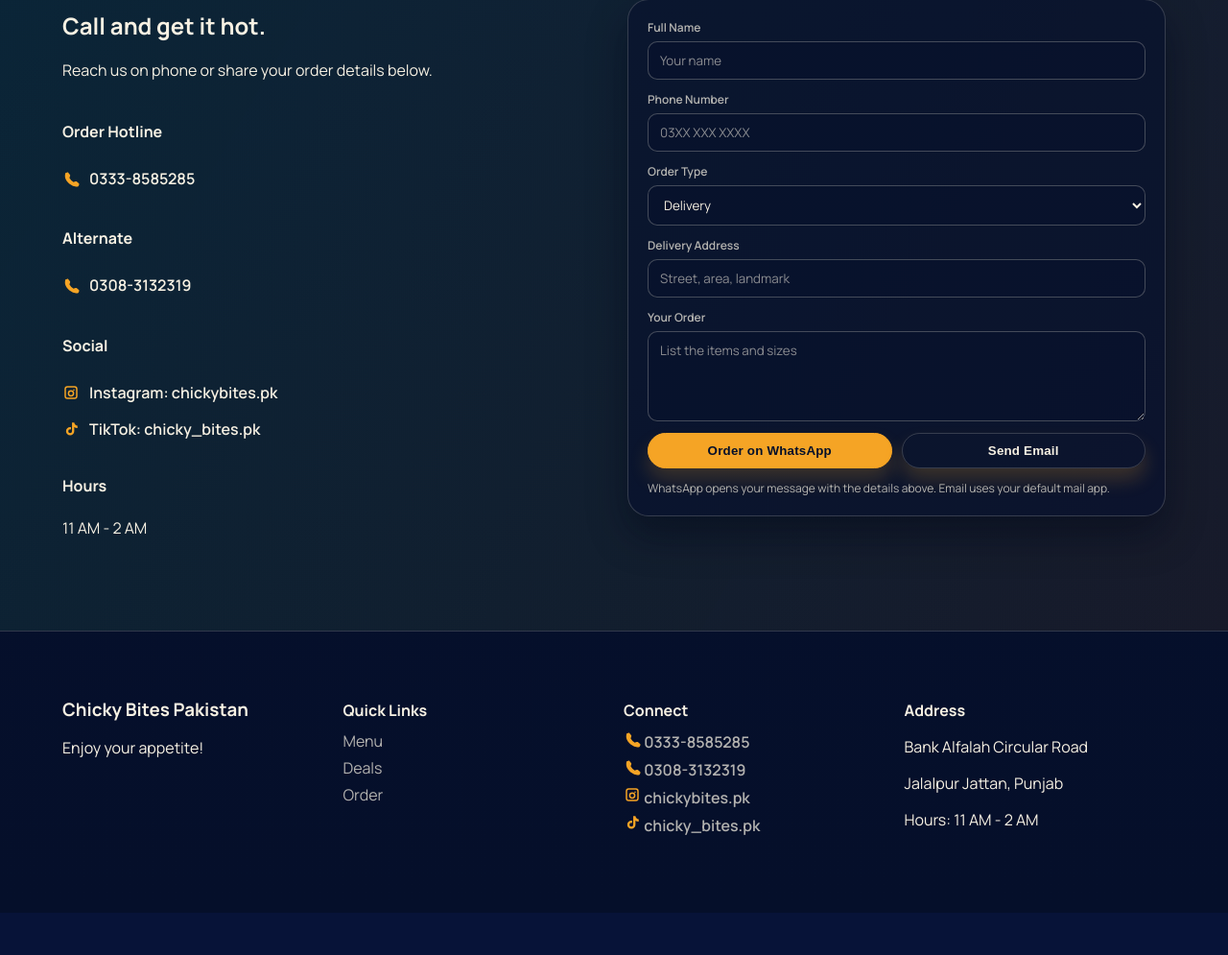
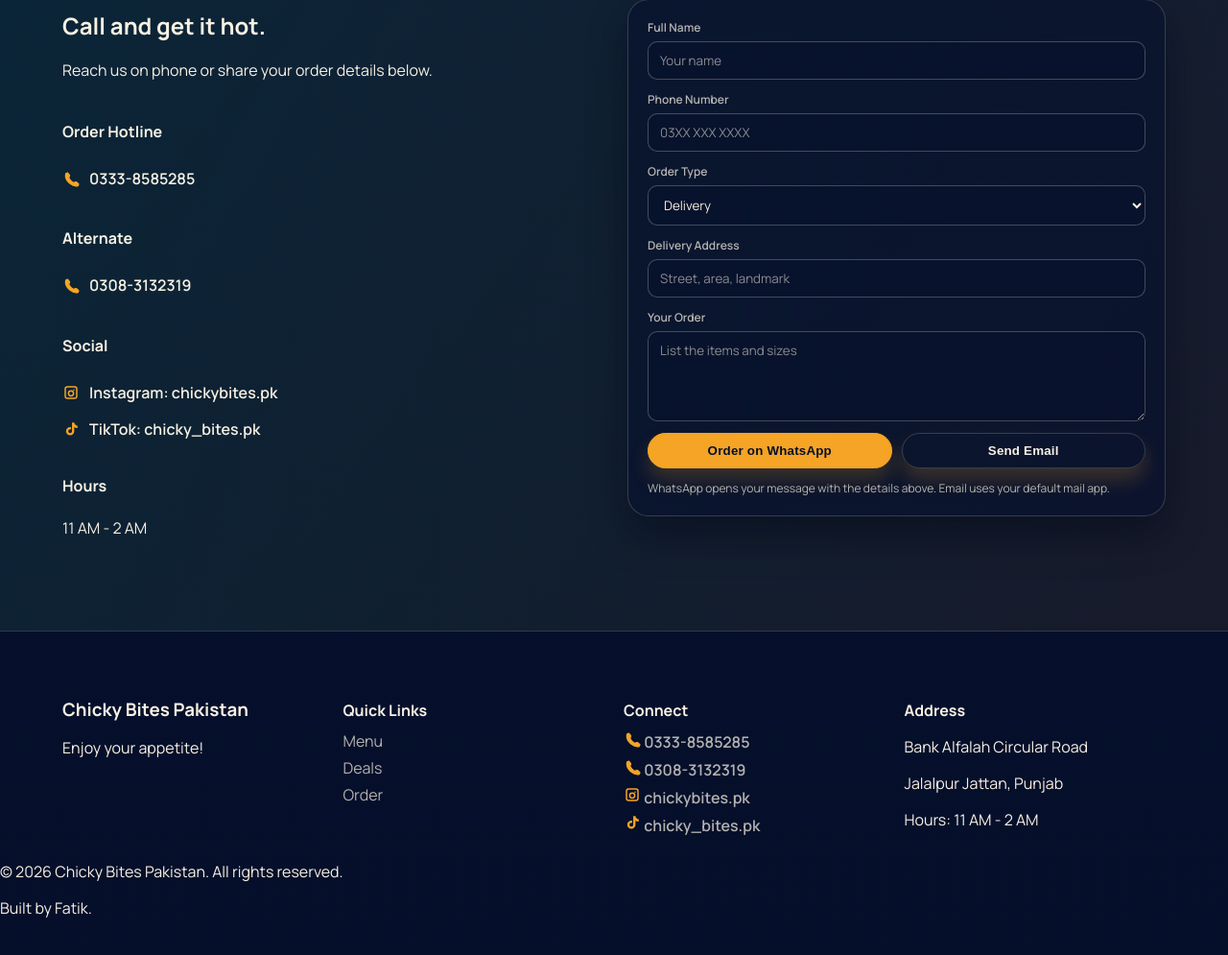
Before and after one commit to fatik-islam/chickybites, a website: page index.html in a window 1280 px wide. Shown: the part 9113-10108 px from the top of the page at 96% size. Before the commit the page ends 10064 px from the top, so only its background shows below. Drawn offline with Linux system fonts and the light colour scheme; a web font is replaced by a local one.

Commit message:
Add footer section to index.html

```diff
--- a/index.html
+++ b/index.html
@@ -1421,6 +1421,10 @@
           <p>Hours: 11 AM - 2 AM</p>
         </div>
       </div>
+      <div class="footer-bottom">
+        <p>© 2026 Chicky Bites Pakistan. All rights reserved.</p>
+        <p>Built by Fatik.</p>
+      </div>
     </footer>
 
     <div class="menu-lightbox" id="menu-lightbox" aria-hidden="true" role="dialog" aria-label="Menu image">
```
